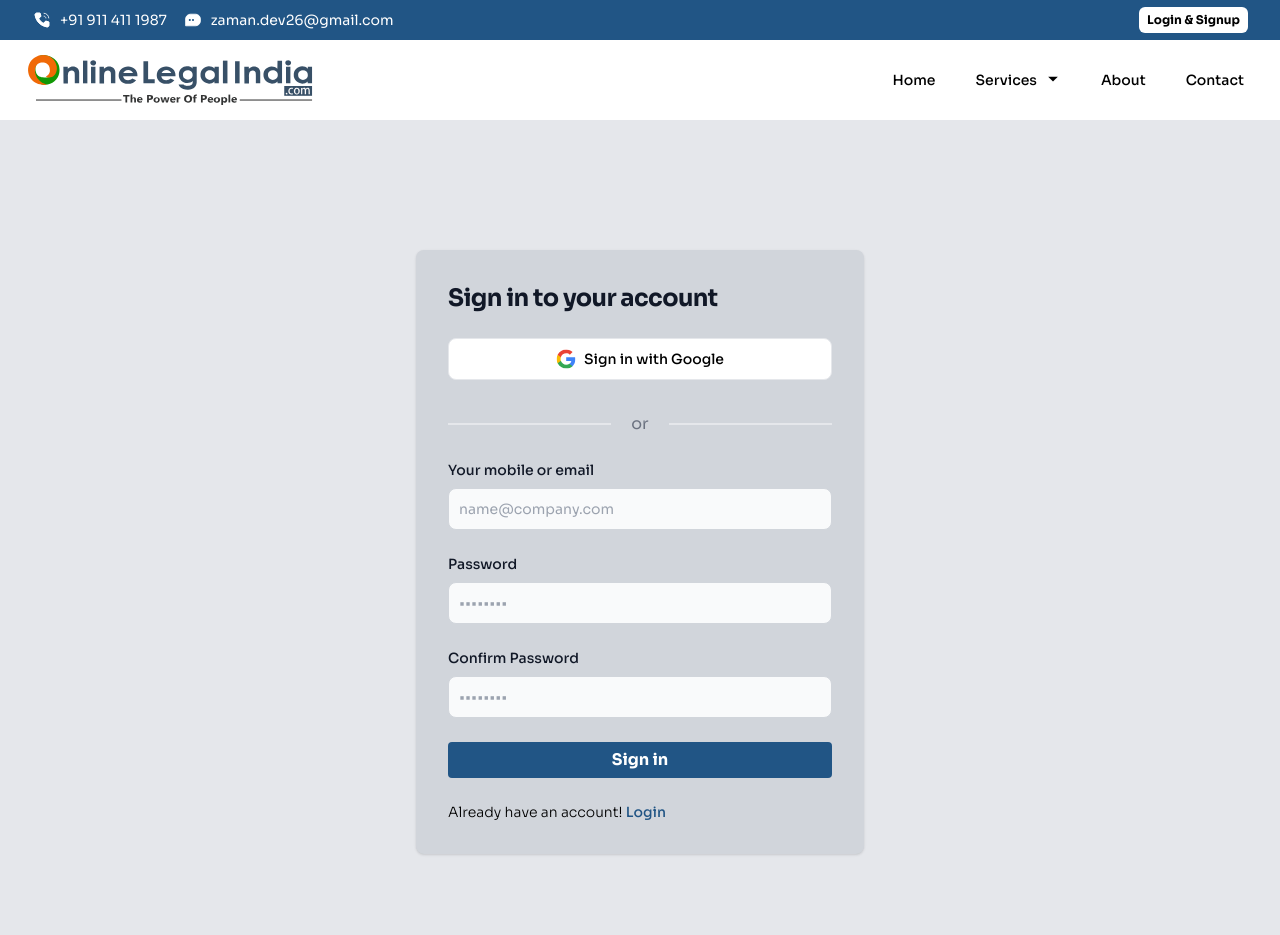
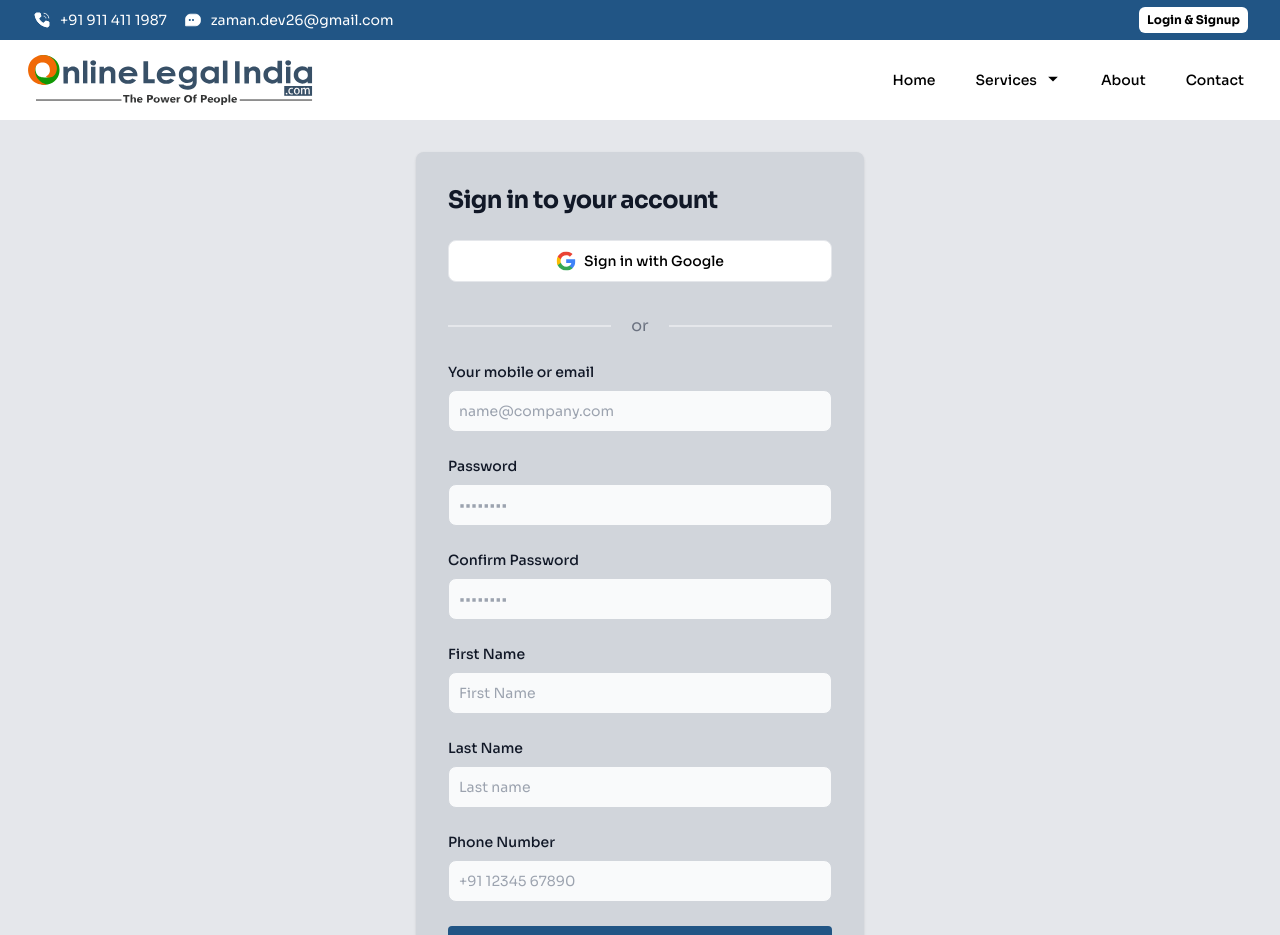
Before and after one commit to ahte24/unique-associates-agency, a Next.js app: page /signup in a window 1280 px wide. Shown: the top 935 px of the page. Built offline with nearby package versions, Linux system fonts and the light colour scheme.

Commit message:
Make some api calls

```diff
--- a/app/login/page.js
+++ b/app/login/page.js
@@ -1,7 +1,132 @@
+"use client";
 import Link from "next/link";
-import React from "react";
+import React, { useEffect } from "react";
+import { useState } from "react";
+import axios from "axios";
+import endpoint from "@/utills/endpoint";
 
-const page = () => {
+const LoginForm = () => {
+	const [credentials, setCredentials] = useState({
+		login: "", // To hold email or username
+		password: "",
+	});
+
+	const [responseMessage, setResponseMessage] = useState("");
+	const [accessToken, setAccessToken] = useState("");
+	const [refreshToken, setRefreshToken] = useState("");
+
+	// Handle input changes for login credentials
+	const handleChange = (e) => {
+		const { name, value } = e.target;
+		setCredentials((prevCredentials) => ({
+			...prevCredentials,
+			[name]: value,
+		}));
+	};
+
+	// Function to set a cookie
+	const setCookie = (name, value, days) => {
+		const date = new Date();
+		date.setTime(date.getTime() + days * 24 * 60 * 60 * 1000);
+		const expires = "expires=" + date.toUTCString();
+		document.cookie = `${name}=${value};${expires};path=/;Secure;SameSite=Strict`;
+	};
+
+	// Handle form submission for login
+	const handleSubmit = async (e) => {
+		e.preventDefault();
+		try {
+			const response = await axios.post(
+				`${endpoint}token/`,
+				{
+					username: credentials.login, // Use the 'login' value for username/email
+					password: credentials.password,
+				},
+				{
+					headers: {
+						"Content-Type": "application/json",
+					},
+				}
+			);
+
+			if (response.status === 200) {
+				const token = response.data;
+				setAccessToken(token.access);
+				setRefreshToken(token.refresh);
+
+				// Set the access token in a cookie
+				setCookie("accessToken", token.access, 1); // Cookie expires in 1 day
+
+				setResponseMessage("Successfully authenticated!");
+
+				// Start refreshing the token every 4.9 minutes after successful authentication
+				setupTokenRefresh(token.refresh);
+			}
+		} catch (error) {
+			if (error.response) {
+				setResponseMessage(
+					`Error: ${error.response.data.message || "Invalid credentials"}`
+				);
+			} else if (error.request) {
+				setResponseMessage(
+					"No response received from the server. Please try again later."
+				);
+			} else {
+				setResponseMessage("Something went wrong. Please try again later.");
+			}
+			console.error("Error:", error);
+		}
+	};
+
+	// Function to refresh the access token using the refresh token
+	const refreshAccessToken = async (refreshToken) => {
+		try {
+			const response = await axios.post(
+				`${endpoint}token/refresh/`,
+				{
+					refresh: refreshToken,
+				},
+				{
+					headers: {
+						"Content-Type": "application/json",
+					},
+				}
+			);
+			if (response.status === 200) {
+				const { access } = response.data;
+				setAccessToken(access);
+
+				// Update the access token in the cookie
+				setCookie("accessToken", access, 1); // Update cookie expiry as needed
+
+				console.log("Access token refreshed:", access);
+			}
+		} catch (error) {
+			console.error("Error refreshing access token:", error);
+			if (error.response && error.response.status === 401) {
+				setResponseMessage("Session expired, please log in again.");
+				// Optionally handle logout here, such as clearing tokens
+			}
+		}
+	};
+
+	// Set up an interval to refresh the token every 4.9 minutes
+	const setupTokenRefresh = (refreshToken) => {
+		// Create an interval to refresh the access token every 4.9 minutes (294000 ms)
+		const intervalId = setInterval(() => {
+			console.log("Refreshing access token...");
+			refreshAccessToken(refreshToken);
+		}, 294000); // 4.9 minutes
+
+		// Return a cleanup function to clear the interval when the component is unmounted
+		return () => clearInterval(intervalId);
+	};
+
+	// Effect hook for cleaning up the interval
+	useEffect(() => {
+		return () => clearInterval(setupTokenRefresh);
+	}, []);
+
 	return (
 		<section className=" md:py-8 bg-gray-200 text-black py-14">
 			<div className="flex flex-col items-center justify-center px-6 mx-auto md:h-screen lg:py-0">
@@ -22,7 +147,7 @@ const page = () => {
 									fill="none"
 									xmlns="http://www.w3.org/2000/svg"
 								>
-									<g clip-path="url(#clip0_13183_10121)">
+									<g clipPath="url(#clip0_13183_10121)">
 										<path
 											d="M20.3081 10.2303C20.3081 9.55056 20.253 8.86711 20.1354 8.19836H10.7031V12.0492H16.1046C15.8804 13.2911 15.1602 14.3898 14.1057 15.0879V17.5866H17.3282C19.2205 15.8449 20.3081 13.2728 20.3081 10.2303Z"
 											fill="#3F83F8"
@@ -63,31 +188,29 @@ const page = () => {
 							<div className="w-full h-0.5 bg-gray-200 dark:bg-gray-700"></div>
 						</div>
 
-						<form
-							className="space-y-4 md:space-y-6"
-							method="POST"
-							action="/auth/login/"
-						>
+						<form className="space-y-4 md:space-y-6" onSubmit={handleSubmit}>
 							<div>
 								<label
-									for="email"
-									className="block mb-2 text-sm font-medium text-gray-900 dark:"
+									htmlFor="email"
+									className="block mb-2 text-sm font-medium text-gray-900"
 								>
 									Your mobile or email
 								</label>
 								<input
 									type="email"
-									name="login"
+									name="email"
 									id="email"
-									className="bg-gray-50 border border-gray-300 text-gray-900 sm:text-sm rounded-lg outline-none block w-full p-2.5 "
+									onChange={handleChange}
+									value={credentials.login}
+									className="bg-gray-50 border border-gray-300 text-gray-900 sm:text-sm rounded-lg outline-none block w-full p-2.5"
 									placeholder="name@company.com"
-									required=""
+									required
 								/>
 							</div>
 							<div>
 								<label
-									for="password"
-									className="block mb-2 text-sm font-medium text-gray-900 dark:"
+									htmlFor="password"
+									className="block mb-2 text-sm font-medium text-gray-900"
 								>
 									Password
 								</label>
@@ -95,15 +218,18 @@ const page = () => {
 									type="password"
 									name="password"
 									id="password"
+									onChange={handleChange}
+									value={credentials.password}
 									placeholder="••••••••"
 									className="bg-gray-50 border border-gray-300 text-gray-900 sm:text-sm rounded-lg outline-none block w-full p-2.5"
-									required=""
+									required
+									autoComplete="true"
 								/>
 							</div>
 							<div className="flex items-center justify-between">
 								<a
-									href=""
-									className="text-sm font-medium text-[#215585] hover:underline "
+									href="#"
+									className="text-sm font-medium text-[#215585] hover:underline"
 								>
 									Forgot password?
 								</a>
@@ -111,20 +237,22 @@ const page = () => {
 
 							<button
 								type="submit"
-								className=" bg-[#215585] hover:bg-[#25415c] text-white py-1.5 px-4 rounded font-bold w-full"
+								className="bg-[#215585] hover:bg-[#25415c] text-white py-1.5 px-4 rounded font-bold w-full"
 							>
 								Sign in
 							</button>
 
-							<p className="text-sm font-light text-black ">
+							<p className="text-sm font-light text-black">
 								Don’t have an account yet?{" "}
 								<Link
 									href="signup"
-									className="font-medium text-[#215585] hover:underline "
+									className="font-medium text-[#215585] hover:underline"
 								>
 									Sign up
 								</Link>
 							</p>
+
+							<p className="text-red-500 mt-4">{responseMessage}</p>
 						</form>
 					</div>
 				</div>
@@ -133,4 +261,4 @@ const page = () => {
 	);
 };
 
-export default page;
+export default LoginForm;
--- a/app/signup/page.js
+++ b/app/signup/page.js
@@ -1,10 +1,83 @@
+"use client";
 import Link from "next/link";
 import React from "react";
+import { useState } from "react";
+import axios from "axios";
+import endpoint from "@/utills/endpoint";
+import Cors from "cors";
 
 const page = () => {
+	const [responseMessage, setResponseMessage] = useState(null);
+	const [formData, setFormData] = useState({
+		email: "",
+		password: "",
+		confirmPassword: "",
+		firstName: "",
+		lastName: "",
+		phoneNumber: "",
+	});
+
+	const handleChange = (e) => {
+		const { name, value } = e.target;
+		setFormData((prevData) => ({
+			...prevData,
+			[name]: value,
+		}));
+	};
+
+	const handleSubmit = async (e) => {
+		e.preventDefault();
+
+		// Validation logic
+		if (formData.password !== formData.confirmPassword) {
+			setResponseMessage("Passwords do not match.");
+			console.log("Passwords do not match");
+			return;
+		}
+
+		const payload = {
+			email: formData.email,
+			password: formData.password,
+			first_name: formData.firstName, // Ensure field names match backend expectations
+			last_name: formData.lastName,
+			phone_number: formData.phoneNumber,
+		};
+
+		try {
+			const response = await axios.post(`${endpoint}user/signup/`, payload, {
+				headers: {
+					"Content-Type": "application/json",
+				},
+			});
+
+			// Checking for successful responses (200 or 201)
+			if (response.status === 200 || response.status === 201) {
+				setResponseMessage("Successfully signed up!");
+				console.log("Response", response.data);
+			}
+		} catch (error) {
+			console.error("Error", error);
+
+			if (error.response) {
+				// Extract error message safely
+				const errorMsg =
+					error.response.data.message || "An error occurred during signup.";
+				setResponseMessage(`Error: ${errorMsg}`);
+			} else if (error.request) {
+				// The request was made but no response was received
+				setResponseMessage(
+					"No response received from the server. Please try again later."
+				);
+			} else {
+				// Something happened in setting up the request that triggered an error
+				setResponseMessage("Something went wrong. Please try again later.");
+			}
+		}
+	};
+
 	return (
 		<section className=" md:py-8 bg-gray-200 text-black py-14">
-			<div className="flex flex-col md:h-screen items-center justify-center px-6 mx-auto  lg:py-0">
+			<div className="flex flex-col md:min-h-screen items-center justify-center px-6 mx-auto  lg:py-0">
 				<div className="w-full  rounded-lg shadow dark:border md:mt-0 sm:max-w-md xl:p-0 bg-gray-300">
 					<div className="p-6 space-y-4 md:space-y-6 sm:p-8">
 						<h1 className="text-xl font-bold leading-tight tracking-tight text-gray-900 md:text-2xl dark:">
@@ -66,22 +139,24 @@ const page = () => {
 						<form
 							className="space-y-4 md:space-y-6"
 							method="POST"
-							action="/auth/login/"
+							onSubmit={handleSubmit}
 						>
 							<div>
 								<label
-									htmlFor="email"
+									htmlFor="login"
 									className="block mb-2 text-sm font-medium text-gray-900 dark:"
 								>
 									Your mobile or email
 								</label>
 								<input
 									type="email"
-									name="login"
+									name="email"
 									id="email"
-									className="bg-gray-50 border border-gray-300 text-gray-900 sm:text-sm rounded-lg outline-none block w-full p-2.5 "
+									value={formData.email}
+									onChange={handleChange}
+									className="bg-gray-50 border border-gray-300 text-gray-900 sm:text-sm rounded-lg outline-none block w-full p-2.5"
 									placeholder="name@company.com"
-									required=""
+									required
 								/>
 							</div>
 							<div>
@@ -92,27 +167,86 @@ const page = () => {
 									Password
 								</label>
 								<input
+									autoComplete="true"
 									type="password"
 									name="password"
 									id="password"
+									value={formData.password}
+									onChange={handleChange}
 									placeholder="••••••••"
 									className="bg-gray-50 border border-gray-300 text-gray-900 sm:text-sm rounded-lg outline-none block w-full p-2.5"
 									required
-									autoComplete="currentPassword"
 								/>
 							</div>
 							<div>
 								<label
-									htmlFor="Confirm password"
+									htmlFor="confirmPassword"
 									className="block mb-2 text-sm font-medium text-gray-900 dark:"
 								>
 									Confirm Password
 								</label>
 								<input
-									type="confirm-password"
-									name="confirm-password"
-									id="confirm-password"
+									autoComplete="true"
+									type="password"
+									name="confirmPassword"
+									id="confirmPassword"
+									value={formData.confirmPassword}
+									onChange={handleChange}
 									placeholder="••••••••"
+									className="bg-gray-50 border border-gray-300 text-gray-900 sm:text-sm rounded-lg outline-none block w-full p-2.5"
+									required
+								/>
+							</div>
+							<div>
+								<label
+									htmlFor="firstName"
+									className="block mb-2 text-sm font-medium text-gray-900 dark:"
+								>
+									First Name
+								</label>
+								<input
+									type="text"
+									name="firstName"
+									id="first-name"
+									value={formData.firstName}
+									onChange={handleChange}
+									placeholder="First Name"
+									className="bg-gray-50 border border-gray-300 text-gray-900 sm:text-sm rounded-lg outline-none block w-full p-2.5"
+									required
+								/>
+							</div>
+							<div>
+								<label
+									htmlFor="lastName"
+									className="block mb-2 text-sm font-medium text-gray-900 dark:"
+								>
+									Last Name
+								</label>
+								<input
+									type="text"
+									name="lastName"
+									id="last-name"
+									value={formData.lastName}
+									onChange={handleChange}
+									placeholder="Last name"
+									className="bg-gray-50 border border-gray-300 text-gray-900 sm:text-sm rounded-lg outline-none block w-full p-2.5"
+									required
+								/>
+							</div>
+							<div>
+								<label
+									htmlFor="phoneNumber"
+									className="block mb-2 text-sm font-medium text-gray-900 dark:"
+								>
+									Phone Number
+								</label>
+								<input
+									type="tel"
+									name="phoneNumber"
+									id="phone-number"
+									value={formData.phoneNumber}
+									onChange={handleChange}
+									placeholder="+91 12345 67890"
 									className="bg-gray-50 border border-gray-300 text-gray-900 sm:text-sm rounded-lg outline-none block w-full p-2.5"
 									required
 								/>
@@ -120,19 +254,19 @@ const page = () => {
 
 							<button
 								type="submit"
-								className=" bg-[#215585] hover:bg-[#25415c] text-white py-1.5 px-4 rounded font-bold w-full"
+								className="bg-[#215585] hover:bg-[#25415c] text-white py-1.5 px-4 rounded font-bold w-full"
 							>
 								Sign in
 							</button>
 
 							<p className="text-sm font-light text-black ">
-								Already have an account!{"  "}
-								<Link
+								Already have an account?{" "}
+								<a
 									href="/login"
-									className="font-medium text-[#215585] hover:underline "
+									className="font-medium text-[#215585] hover:underline"
 								>
 									Login
-								</Link>
+								</a>
 							</p>
 						</form>
 					</div>
--- a/components/Dropdown.js
+++ b/components/Dropdown.js
@@ -5,13 +5,10 @@ import { useState } from "react";
 
 const Dropdown = () => {
 	const [isOpen, setIsOpen] = useState(false);
-
-	const toggleDropdown = () => setIsOpen(true);
 	const toggleDropdownClick = () => setIsOpen(!isOpen);
-	const toggleDropdownClose = () => setIsOpen(false);
 
 	return (
-		<div className="relative" onPointerEnter={() => setIsOpen(true)}>
+		<div className="relative">
 			<button
 				onClick={toggleDropdownClick}
 				className="transition-all font-medium hover:bg-gray-300 text-sm py-2 px-4 rounded inline-flex items-center"
@@ -28,7 +25,6 @@ const Dropdown = () => {
 				</svg>
 			</button>
 			<div
-				onPointerLeave={toggleDropdownClose}
 				onClick={toggleDropdownClick}
 				className={`absolute mt-2  w-[75vw] left-[-61vw] z-30 bg-white border rounded shadow-md shadow-gray-700 transition-opacity duration-300 ${
 					isOpen ? "opacity-100" : "opacity-0 pointer-events-none"
--- a/package.json
+++ b/package.json
@@ -9,6 +9,8 @@
     "lint": "next lint"
   },
   "dependencies": {
+    "axios": "^1.7.3",
+    "cors": "^2.8.5",
     "next": "14.2.4",
     "react": "^18",
     "react-dom": "^18",
--- /dev/null
+++ b/utills/endpoint.js
@@ -0,0 +1,2 @@
+const endpoint = "http://127.0.0.1:8000/";
+export default endpoint;
```
Also changed, not shown: 1 other file (tests, documents, lock files or other folders).
